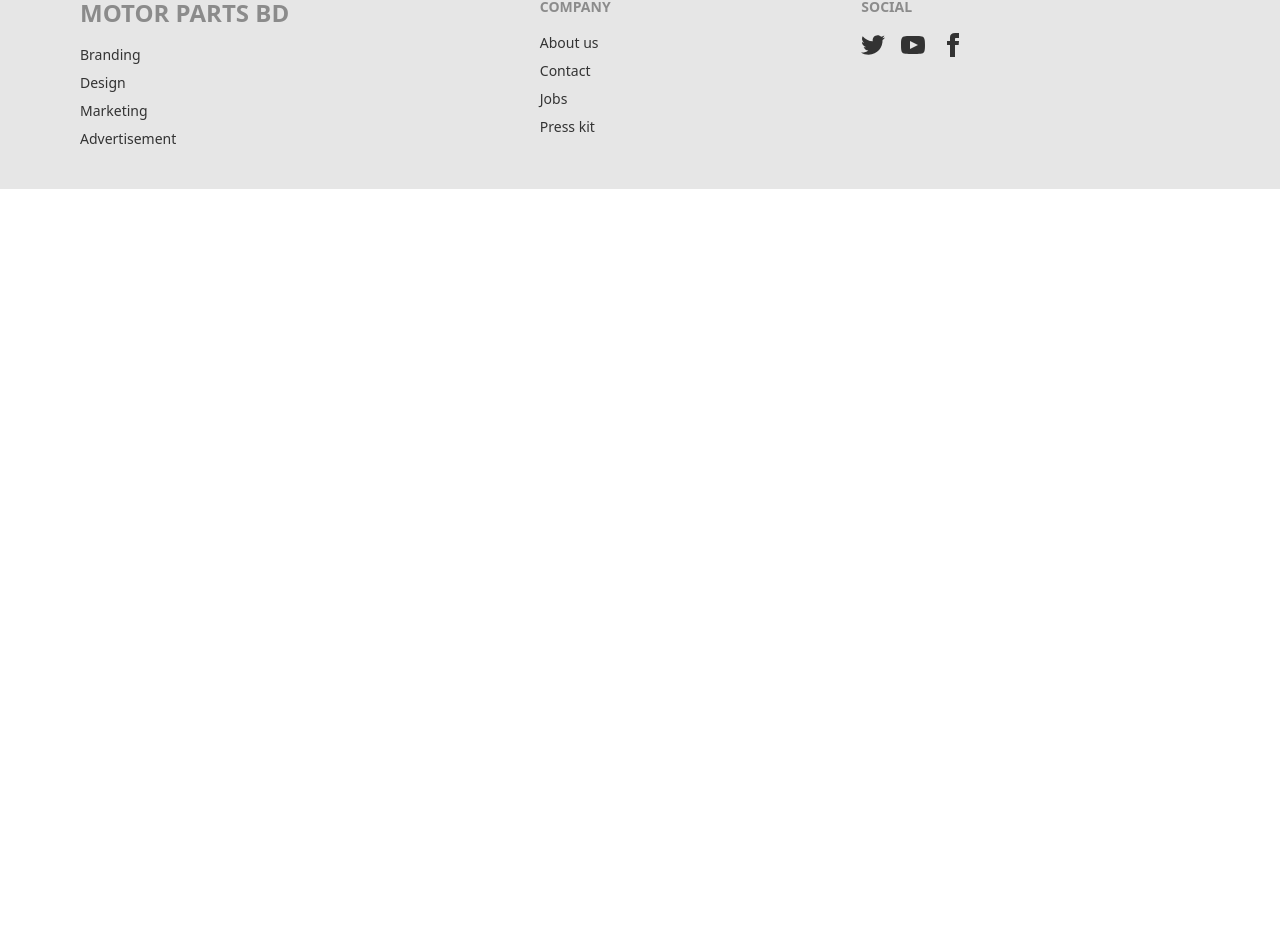
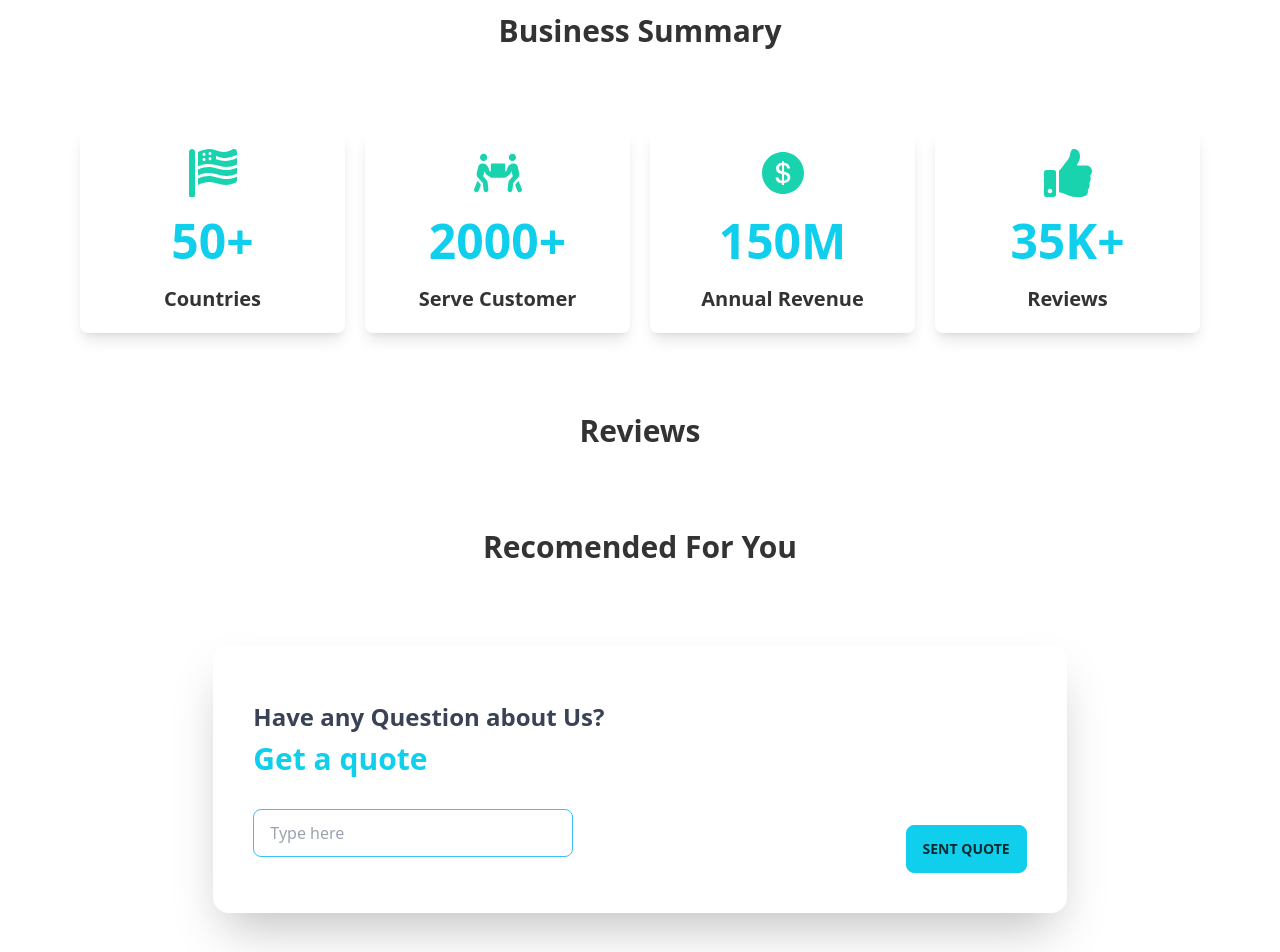
Before and after one commit to Md-Mobassher/motor-parts-manufacturer-bd-client, a React (Create React App) app: page / in a window 1280 px wide. Shown: the part 1555-2507 px from the top of the page. Before the commit the page ends 1744 px from the top, so only its background shows below. Built offline with nearby package versions, Linux system fonts and the light colour scheme; no server answers.

Commit message:
Business summary added

```diff
--- a/package.json
+++ b/package.json
@@ -11,6 +11,7 @@
     "react-dom": "^18.1.0",
     "react-firebase-hooks": "^5.0.3",
     "react-hook-form": "^7.31.2",
+    "react-icons": "^4.3.1",
     "react-router-dom": "^6.3.0",
     "react-scripts": "5.0.1",
     "web-vitals": "^2.1.4"
--- a/src/Login/Login.js
+++ b/src/Login/Login.js
@@ -27,6 +27,7 @@ const Login = () => {
     useEffect( () =>{
         if (token) {
             navigate(from, { replace: true });
+            navigate('/')
         }
     }, [token, from, navigate])
 
--- a/src/Pages/Home/Banner.js
+++ b/src/Pages/Home/Banner.js
@@ -7,33 +7,33 @@ import bike4 from '../../Assets/image/banner/bike5.jpg'
 const Banner = () => {
     return (
         <section>
-            <div class="carousel w-screen h-screen">
-                <div id="slide1" class="carousel-item relative w-full">
-                    <img src={bike4} class="w-full" alt='bike' />
-                    <div class="absolute flex justify-between transform -translate-y-1/2 left-5 right-5 top-1/2">
-                    <a href="#slide4" class="btn btn-circle">❮</a>
-                    <a href="#slide2" class="btn btn-circle">❯</a>
+            <div className="carousel w-screen h-screen">
+                <div id="slide1" className="carousel-item relative w-full">
+                    <img src={bike1} className="w-full" alt='bike' />
+                    <div className="absolute flex justify-between transform -translate-y-1/2 left-5 right-5 top-1/2">
+                    <a href="#slide4" className="btn btn-circle">❮</a>
+                    <a href="#slide2" className="btn btn-circle">❯</a>
                     </div>
                 </div>
-                <div id="slide2" class="carousel-item relative w-full">
-                    <img src={bike2} class="w-full" alt=''  />
-                    <div class="absolute flex justify-between transform -translate-y-1/2 left-5 right-5 top-1/2">
-                    <a href="#slide1" class="btn btn-circle">❮</a>
-                    <a href="#slide3" class="btn btn-circle">❯</a>
+                <div id="slide2" className="carousel-item relative w-full">
+                    <img src={bike2} className="w-full" alt=''  />
+                    <div className="absolute flex justify-between transform -translate-y-1/2 left-5 right-5 top-1/2">
+                    <a href="#slide1" className="btn btn-circle">❮</a>
+                    <a href="#slide3" className="btn btn-circle">❯</a>
                     </div>
                 </div>
-                <div id="slide3" class="carousel-item relative w-full">
-                    <img src={bike3} class="w-full" alt='' />
-                    <div class="absolute flex justify-between transform -translate-y-1/2 left-5 right-5 top-1/2">
-                    <a href="#slide2" class="btn btn-circle">❮</a>
-                    <a href="#slide4" class="btn btn-circle">❯</a>
+                <div id="slide3" className="carousel-item relative w-full">
+                    <img src={bike3} className="w-full" alt='' />
+                    <div className="absolute flex justify-between transform -translate-y-1/2 left-5 right-5 top-1/2">
+                    <a href="#slide2" className="btn btn-circle">❮</a>
+                    <a href="#slide4" className="btn btn-circle">❯</a>
                     </div>
                 </div>
-                <div id="slide4" class="carousel-item relative w-full">
-                    <img src={bike1} class="w-full" alt='' />
-                    <div class="absolute flex justify-between transform -translate-y-1/2 left-5 right-5 top-1/2">
-                    <a href="#slide2" class="btn btn-circle">❮</a>
-                    <a href="#slide4" class="btn btn-circle">❯</a>
+                <div id="slide4" className="carousel-item relative w-full">
+                    <img src={bike4} className="w-full" alt='' />
+                    <div className="absolute flex justify-between transform -translate-y-1/2 left-5 right-5 top-1/2">
+                    <a href="#slide2" className="btn btn-circle">❮</a>
+                    <a href="#slide4" className="btn btn-circle">❯</a>
                     </div>
                 </div>
 
--- a/src/Pages/Home/BusinessSummary.js
+++ b/src/Pages/Home/BusinessSummary.js
@@ -1,10 +1,37 @@
 import React from 'react';
+import { FaFlagUsa } from 'react-icons/fa';
+import { AiFillDollarCircle } from "react-icons/ai";
+import { FaThumbsUp } from 'react-icons/fa';
+import { FaPeopleCarry } from 'react-icons/fa';
 
 const BusinessSummary = () => {
     return (
-        <div>
-            <h2>Business Summary</h2>
-        </div>
+        <section className='px-20'>
+            <h2 className='text-3xl font-bold text-center my-20'>Business Summary</h2>
+            <div className='grid grid-cols-1 lg:grid-cols-4 gap-5'>
+                <div className='flex flex-col  items-center  shadow-lg rounded-lg p-5'>
+                    <p><FaFlagUsa  className='w-12 h-12 text-secondary' /></p>
+                    <h1 className='text-5xl font-bold text-primary my-5'>50+</h1>
+                    <p className='text-xl font-semibold text-assent'>Countries</p>
+                </div>
+                <div className='flex flex-col  items-center shadow-lg rounded-lg p-5'>
+                    <p><FaPeopleCarry  className='w-12 h-12 text-secondary' /></p>
+                    <h1 className='text-5xl font-bold text-primary my-5'>2000+</h1>
+                    <p className='text-xl font-semibold text-assent'>Serve Customer</p>
+                </div>
+                <div className='flex flex-col  items-center shadow-lg rounded-lg p-5'>
+                    <p><AiFillDollarCircle  className='w-12 h-12 text-secondary' /></p>
+                    <h1 className='text-5xl font-bold text-primary my-5'>150M</h1>
+                    <p className='text-xl font-semibold text-assent'>Annual Revenue</p>
+                </div>
+                <div className='flex flex-col  items-center shadow-lg rounded-lg p-5'>
+                    <p><FaThumbsUp  className='w-12 h-12 text-secondary' /></p>
+                    <h1 className='text-5xl font-bold text-primary my-5'>35K+</h1>
+                    <p className='text-xl font-semibold text-assent'>Reviews</p>
+                </div>
+
+            </div>
+        </section>
     );
 };
 
--- /dev/null
+++ b/src/Pages/Home/GetQuote.js
@@ -0,0 +1,23 @@
+import React from 'react';
+
+const GetQuote = () => {
+    return (
+        <div className='my-20 mx-auto  w-4/6'>
+                <div class="card w-75 bg-base-100 shadow-2xl">
+                    <div class="lg:p-10 p-5 lg:flex justify-between items-center">
+                        <div className='my-4'>
+                            <h2 class="text-2xl text-accent font-semibold mb-2">Have any Question about Us?</h2>
+                            <p className='text-3xl text-primary font-bold mb-2'>Get a quote</p>
+                            <input type="text" placeholder="Type here" class="input input-bordered input-info w-full max-w-xs mt-6" />
+                        </div>
+                        <div class="block ms-auto mt-auto">
+
+                             <button class="btn btn-primary  sm:mt-10">Sent Quote</button>
+                        </div>
+                    </div>
+                </div>
+            </div>
+    );
+};
+
+export default GetQuote;
--- a/src/Pages/Home/Home.js
+++ b/src/Pages/Home/Home.js
@@ -1,5 +1,8 @@
 import React from 'react';
 import Banner from './Banner';
+import BusinessSummary from './BusinessSummary';
+import GetQuote from './GetQuote';
+import Recommended from './Recommended';
 import Reviews from './Reviews';
 import Tools from './Tools';
 
@@ -8,7 +11,10 @@ const Home = () => {
         <>
             <Banner></Banner>
             <Tools></Tools>
+            <BusinessSummary></BusinessSummary>
             <Reviews></Reviews>
+            <Recommended></Recommended>
+            <GetQuote></GetQuote>
         </>
     );
 };
--- /dev/null
+++ b/src/Pages/Home/Recommended.js
@@ -0,0 +1,12 @@
+import React from 'react';
+
+const Recommended = () => {
+    return (
+        <section>
+            <h2 className='text-3xl font-bold text-center my-20'>Recomended For You</h2>
+
+        </section>
+    );
+};
+
+export default Recommended;
--- a/src/Pages/Home/Reviews.js
+++ b/src/Pages/Home/Reviews.js
@@ -3,7 +3,7 @@ import React from 'react';
 const Reviews = () => {
     return (
         <div>
-            <h2>Reviews</h2>
+            <h2 className='text-3xl font-bold text-center my-20'>Reviews</h2>
         </div>
     );
 };
--- a/src/Shared/Footer.js
+++ b/src/Shared/Footer.js
@@ -3,7 +3,7 @@ import { Link } from 'react-router-dom';
 
 const Footer = () => {
     return (
-        <footer className="footer p-10 bg-base-200 text-base-content px-20">
+        <footer className="footer p-10 bg-base-200 text-base-content px-20 mt-20">
             <div>
                 <span className="footer-title text-2xl text-semibold">Motor Parts BD</span>
                 <Link to='/' className="link link-hover">Branding</Link>
--- a/src/Shared/Loading.js
+++ b/src/Shared/Loading.js
@@ -2,8 +2,8 @@ import React from 'react';
 
 const Loading = () => {
     return (
-        <div>
-            <h2>Loading</h2>
+        <div className="flex items-center justify-center ">
+            <div className="w-16 h-16 border-b-2 border-gray-900 rounded-full animate-spin"></div>
         </div>
     );
 };
--- a/src/Shared/Navbar.js
+++ b/src/Shared/Navbar.js
@@ -34,8 +34,8 @@ const Navbar = () => {
 
     return (
        <section className='relative z-10'>
-         <div className="navbar bg-base-100 fixed top-0">
-            <div className="navbar">
+         <div className="navbar px-16 mx-auto bg-base-100 fixed top-0">
+            <div className="navbar ">
                 <Link to='/' className="flex-1 px-2 mx-2 text-2xl font-semibold ">Motor Parts BD</Link>
                 <div className=" hidden lg:flex">
                   <ul className="menu menu-horizontal p-0">
```
Also changed, not shown: 1 other file (tests, documents, lock files or other folders).
